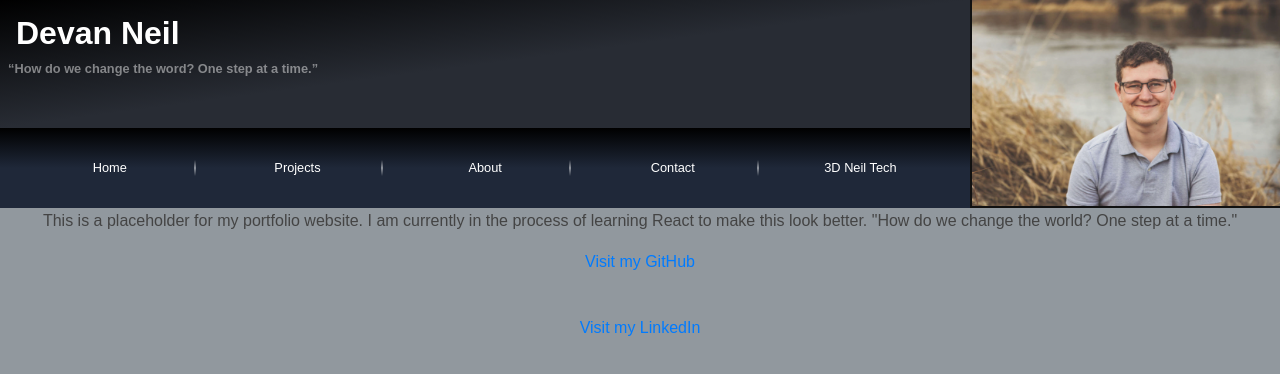
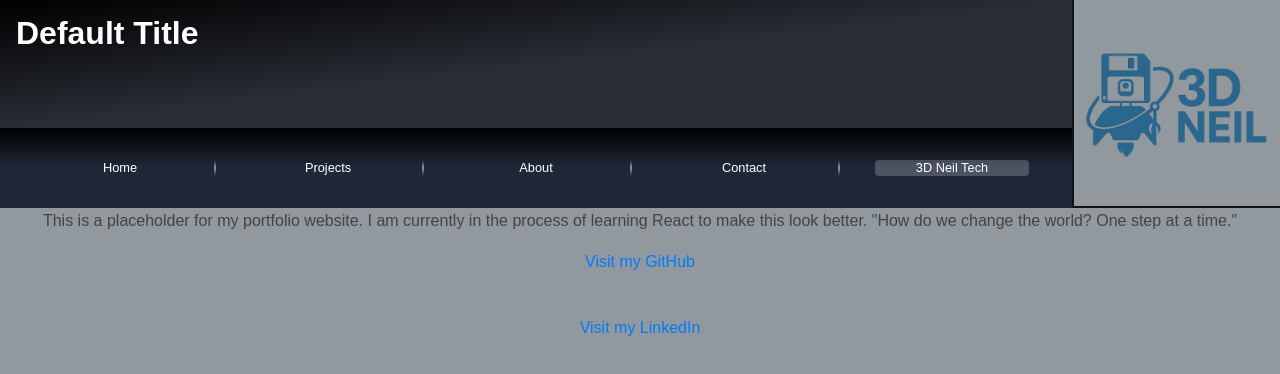
Before and after one commit to devanneil/PortfolioSite, a React (Create React App) app: page /company in a window 1280 px wide. Shown: the top 374 px of the page. Built offline with nearby package versions, Linux system fonts and the light colour scheme; the HTML template or start-up script is replaced by a standard one.

Commit message:
Final push for the night, working navigation bar and page selection

```diff
--- a/package.json
+++ b/package.json
@@ -5,6 +5,7 @@
   "dependencies": {
     "react": "^18.3.1",
     "react-dom": "^18.3.1",
+    "react-router-dom": "^7.9.6",
     "react-scripts": "5.0.1"
   },
   "scripts": {
--- /dev/null
+++ b/src/About.js
@@ -0,0 +1,25 @@
+import headshot from './pictures/Headshot.png'
+import TitleBar from './titleBar'
+
+export default function About() {
+  return <div>
+    <TitleBar title="About me" details={<q>How do we change the word? One step at a time.</q>} imageSrc={headshot} selectedPage="About" imageAlt="Headshot"/>
+    <p>
+      This is a placeholder for my portfolio website.
+      I am currently in the process of learning React to make this look better.
+      "How do we change the world? One step at a time."
+    </p>
+    <p>
+      <a href="https://github.com/devanneil" target="_blank" rel="noopener noreferrer">
+        Visit my GitHub
+      </a>
+    </p>
+    <br />
+    <p>
+      <a href="www.linkedin.com/in/devan-neil" target="_blank" rel="noopener noreferrer">
+        Visit my LinkedIn
+      </a>
+    </p>
+
+  </div>
+}
--- a/src/App.js
+++ b/src/App.js
@@ -1,25 +1,22 @@
-import headshot from './pictures/Headshot.png'
-import TitleBar from './titleBar'
+import { BrowserRouter as Router, Routes, Route } from "react-router-dom";
+import Projects from "./Projects";
+import About from "./About";
+import Contact from "./Contact";
+import Home from "./Home";
+import Company from "./Company";
+import NotFound from "./NotFound";
 
 export default function App() {
-  return <div>
-    <TitleBar title="Devan Neil" details={<q>How do we change the word? One step at a time.</q>} imageSrc={headshot} imageAlt="Headshot"/>
-    <p>
-      This is a placeholder for my portfolio website.
-      I am currently in the process of learning React to make this look better.
-      "How do we change the world? One step at a time."
-    </p>
-    <p>
-      <a href="https://github.com/devanneil" target="_blank" rel="noopener noreferrer">
-        Visit my GitHub
-      </a>
-    </p>
-    <br />
-    <p>
-      <a href="www.linkedin.com/in/devan-neil" target="_blank" rel="noopener noreferrer">
-        Visit my LinkedIn
-      </a>
-    </p>
-
-  </div>
+  return (
+    <Router>
+      <Routes>
+        <Route path="/" element={<Home />} />
+        <Route path="/projects" element={<Projects />} />
+        <Route path="/about" element={<About />} />
+        <Route path="/contact" element={<Contact />} />
+        <Route path="/company" element={<Company />} />
+        <Route path="*" element={<NotFound />} />
+      </Routes>
+    </Router>
+  );
 }
--- /dev/null
+++ b/src/Company.js
@@ -0,0 +1,24 @@
+import TitleBar from './titleBar'
+
+export default function Company() {
+  return <div>
+    <TitleBar selectedPage='3D Neil Tech'/>
+    <p>
+      This is a placeholder for my portfolio website.
+      I am currently in the process of learning React to make this look better.
+      "How do we change the world? One step at a time."
+    </p>
+    <p>
+      <a href="https://github.com/devanneil" target="_blank" rel="noopener noreferrer">
+        Visit my GitHub
+      </a>
+    </p>
+    <br />
+    <p>
+      <a href="www.linkedin.com/in/devan-neil" target="_blank" rel="noopener noreferrer">
+        Visit my LinkedIn
+      </a>
+    </p>
+
+  </div>
+}
--- /dev/null
+++ b/src/Contact.js
@@ -0,0 +1,25 @@
+import headshot from './pictures/Headshot.png'
+import TitleBar from './titleBar'
+
+export default function Contact() {
+  return <div>
+    <TitleBar title="Contact Info" details={<q>How do we change the word? One step at a time.</q>} imageSrc={headshot} selectedPage="Contact" imageAlt="Headshot"/>
+    <p>
+      This is a placeholder for my portfolio website.
+      I am currently in the process of learning React to make this look better.
+      "How do we change the world? One step at a time."
+    </p>
+    <p>
+      <a href="https://github.com/devanneil" target="_blank" rel="noopener noreferrer">
+        Visit my GitHub
+      </a>
+    </p>
+    <br />
+    <p>
+      <a href="www.linkedin.com/in/devan-neil" target="_blank" rel="noopener noreferrer">
+        Visit my LinkedIn
+      </a>
+    </p>
+
+  </div>
+}
--- /dev/null
+++ b/src/Home.js
@@ -0,0 +1,24 @@
+import headshot from './pictures/Headshot.png'
+import TitleBar from './titleBar'
+export default function Home() {
+  return <div>
+    <TitleBar title="Devan Neil" details={<q>How do we change the word? One step at a time.</q>} imageSrc={headshot} selectedPage="Home" imageAlt="Headshot"/>
+    <p>
+      This is a placeholder for my portfolio website.
+      I am currently in the process of learning React to make this look better.
+      "How do we change the world? One step at a time."
+    </p>
+    <p>
+      <a href="https://github.com/devanneil" target="_blank" rel="noopener noreferrer">
+        Visit my GitHub
+      </a>
+    </p>
+    <br />
+    <p>
+      <a href="www.linkedin.com/in/devan-neil" target="_blank" rel="noopener noreferrer">
+        Visit my LinkedIn
+      </a>
+    </p>
+
+  </div>
+}
--- /dev/null
+++ b/src/NotFound.js
@@ -0,0 +1,10 @@
+import TitleBar from './titleBar'
+
+export default function NotFound() {
+  return <div>
+    <TitleBar/>
+    <h1>404 - Page not Found</h1>
+    <p> The page you are looking for is not found here. Try the navigation menu above to read all about me.</p>
+
+  </div>
+}
--- /dev/null
+++ b/src/Projects.js
@@ -0,0 +1,25 @@
+import headshot from './pictures/Headshot.png'
+import TitleBar from './titleBar'
+
+export default function Projects() {
+  return <div>
+    <TitleBar title="Project Gallery" details={<q>How do we change the word? One step at a time.</q>} imageSrc={headshot} selectedPage="Projects" imageAlt="Headshot"/>
+    <p>
+      This is a placeholder for my portfolio website.
+      I am currently in the process of learning React to make this look better.
+      "How do we change the world? One step at a time."
+    </p>
+    <p>
+      <a href="https://github.com/devanneil" target="_blank" rel="noopener noreferrer">
+        Visit my GitHub
+      </a>
+    </p>
+    <br />
+    <p>
+      <a href="www.linkedin.com/in/devan-neil" target="_blank" rel="noopener noreferrer">
+        Visit my LinkedIn
+      </a>
+    </p>
+
+  </div>
+}
--- a/src/titleBar.css
+++ b/src/titleBar.css
@@ -73,6 +73,16 @@
     margin: 1vh;
 }
 
+.navbarHighlight {
+  position: absolute;
+  top: 10%;    /* inset from top */
+  bottom: 10%; /* inset from bottom */
+  left: 10%;   /* inset from left */
+  right: 10%;  /* inset from right */
+  background-color: rgba(255, 255, 255, 0.2);
+  border-radius: 4px;  /* optional rounded corners */
+  pointer-events: none; /* don’t block clicks */
+}
 @media (min-width: 600px) {
     /* Add vertical gradient separator on the right */
     .navbarEntry:not(:last-child)::after {
--- a/src/titleBar.js
+++ b/src/titleBar.js
@@ -1,4 +1,5 @@
 import React from "react";
+import { Link } from "react-router-dom";
 import "./titleBar.css"; // we'll create this next
 
 const NAV_ENTRIES = [
@@ -6,13 +7,13 @@ const NAV_ENTRIES = [
   { name: "Projects", route: "/projects" },
   { name: "About", route: "/about" },
   { name: "Contact", route: "/contact" },
-  { name: "3D Neil Tech", route: "/3DNeilTech"}
+  { name: "3D Neil Tech", route: "/company"}
 ];
 
 export default function TitleBar({
   title = "Default Title",
   details = "",
-  imageSrc = "/logo192.png",
+  imageSrc = "/LogoSmall.png",
   imageAlt = "Site logo",
   selectedPage = "None"
 }) {
@@ -25,14 +26,14 @@ export default function TitleBar({
             </div>
             <div className="navbar">
                 {NAV_ENTRIES.map((entry) => (
-                    <div
+                    <Link
                     key={entry.name}
-                    className={`navbarEntry ${
-                        selectedPage === entry.name ? "selected" : ""
-                    }`}
+                    to={entry.route}
+                    className={`navbarEntry`}
                     >
                     {entry.name}
-                    </div>
+                    {selectedPage === entry.name && <div className="navbarHighlight" />}
+                    </Link>
                 ))}
             </div>
         </div>
```
Also changed, not shown: 1 other file (tests, documents, lock files or other folders).
